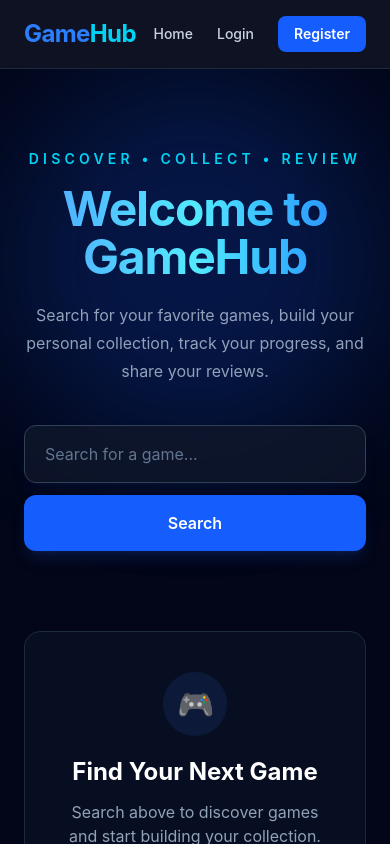
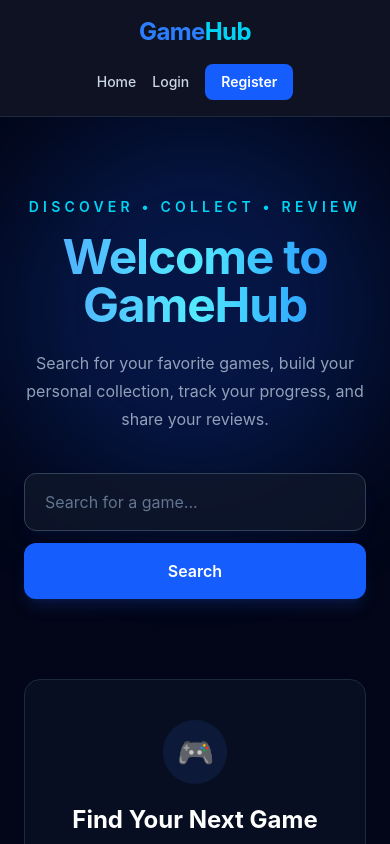
Before and after one commit to tpham0322/GameHub-Frontend, a React (Vite) app: page / in a window 390 px wide. Shown: the top 844 px of the page. Built offline with nearby package versions, Linux system fonts and the light colour scheme.

Commit message:
navbar mobile

```diff
--- a/src/components/Navbar.tsx
+++ b/src/components/Navbar.tsx
@@ -6,16 +6,16 @@ function Navbar() {
 
   return (
     <nav className="border-b border-slate-800 bg-slate-950/95 text-white backdrop-blur">
-      <div className="mx-auto flex max-w-6xl items-center justify-between px-6 py-4">
+      <div className="mx-auto flex max-w-6xl flex-col gap-4 px-6 py-4 sm:flex-row sm:items-center sm:justify-between">
         <Link
           to="/"
-          className="text-2xl font-bold tracking-tight transition hover:text-cyan-400"
+          className="text-center text-2xl font-bold tracking-tight transition hover:text-cyan-400 sm:text-left"
         >
           <span className="text-blue-500">Game</span>
           <span className="text-cyan-400">Hub</span>
         </Link>
 
-        <div className="flex items-center gap-6">
+        <div className="flex flex-wrap items-center justify-center gap-4 sm:justify-end sm:gap-6">
           <Link
             to="/"
             className="text-sm font-medium text-slate-300 transition hover:text-cyan-400"
@@ -29,7 +29,7 @@ function Navbar() {
                 to="/collection"
                 className="text-sm font-medium text-slate-300 transition hover:text-cyan-400"
               >
-                My Collection
+                Collection
               </Link>
 
               <Link
```
